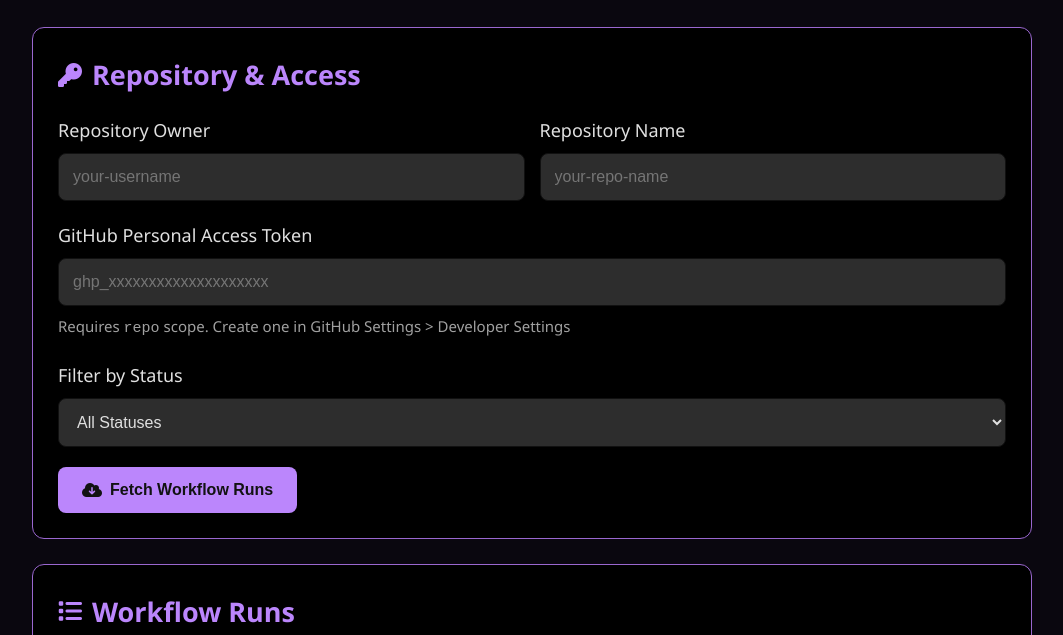
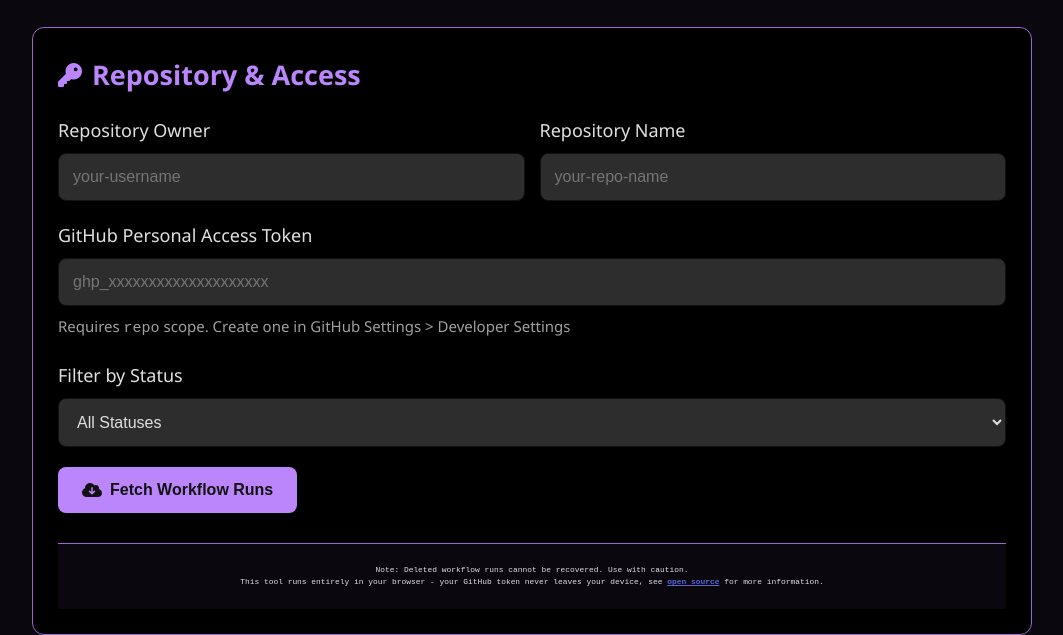
Before and after one commit to SANDRO00O/Workflow-Run-Deleter, a plain HTML site: page index.html in a window 1280 px wide. Shown: the part 165-800 px from the top of the page, without its empty margins (108-1171 px from the left). Drawn offline with Linux system fonts and the light colour scheme.

Commit message:
update index.html

```diff
--- a/index.html
+++ b/index.html
@@ -75,6 +75,10 @@
             <button id="fetchBtn" class="btn btn-primary">
                 <i class="fas fa-cloud-download-alt"></i> Fetch Workflow Runs
             </button>
+              <div class="footer">
+      <p>Note: Deleted workflow runs cannot be recovered. Use with caution.</p>
+      <p>This tool runs entirely in your browser - your GitHub token never leaves your device, see <a href="https://github.com/SANDRO00O/workflow-run-deleter" rel="noopener">open source</a> for more information.</p>
+  </div>
         </div>
 
         <div class="card">
```
